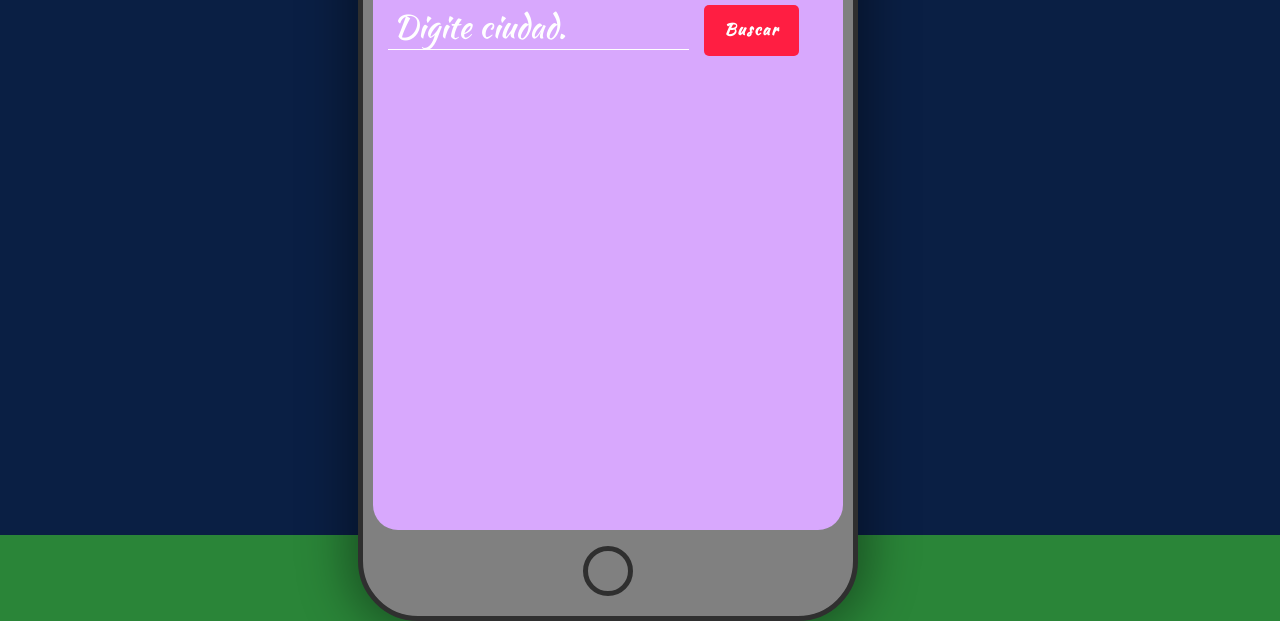
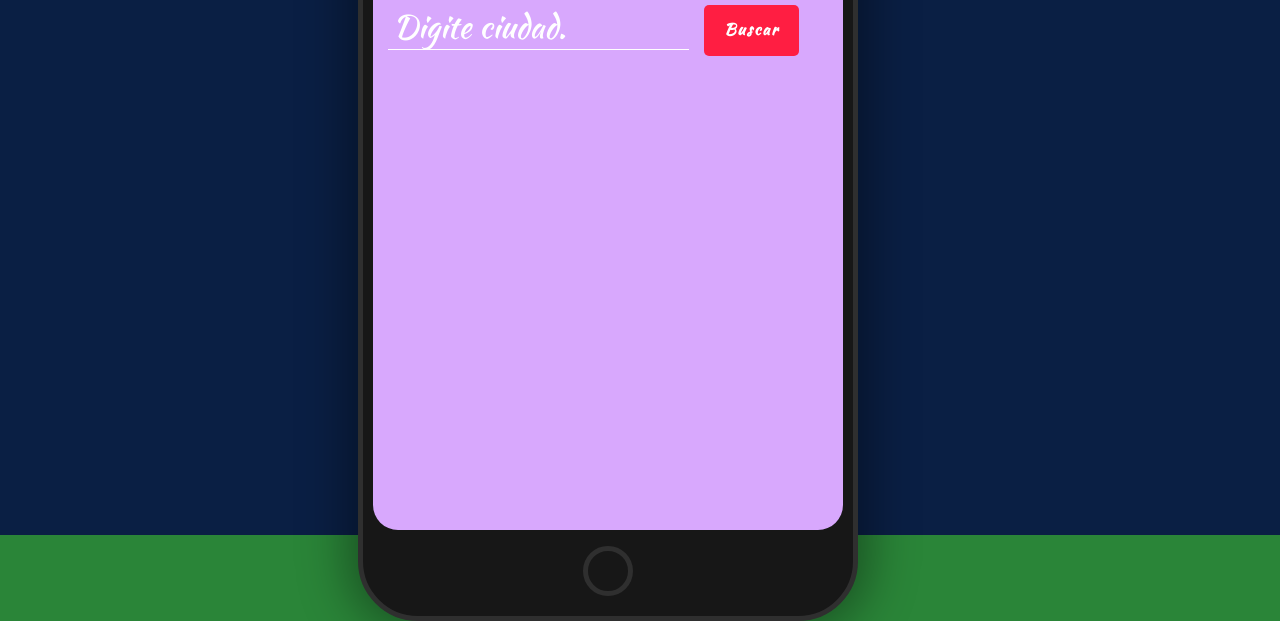
Before and after one commit to JuanCa1264/Simple-weather-app, a plain HTML site: page index.html in a window 1280 px wide. Shown: the part 265-886 px from the top of the page. Drawn offline with nearby package versions, Linux system fonts and the light colour scheme.

Commit message:
Update deveice.css

```diff
--- a/deveice.css
+++ b/deveice.css
@@ -31,7 +31,7 @@ aside, main {
   padding: 80px 10px 30px 10px;
   border: 5px solid #2f2f2f;
   border-radius: 60px;
-  background-color: gray;
+  background-color: #171717;
   box-shadow: 0 0 50px 10px rgba(0, 0, 0, 0.4);
   margin: auto;   /*margin para centrar*/
 }
```
